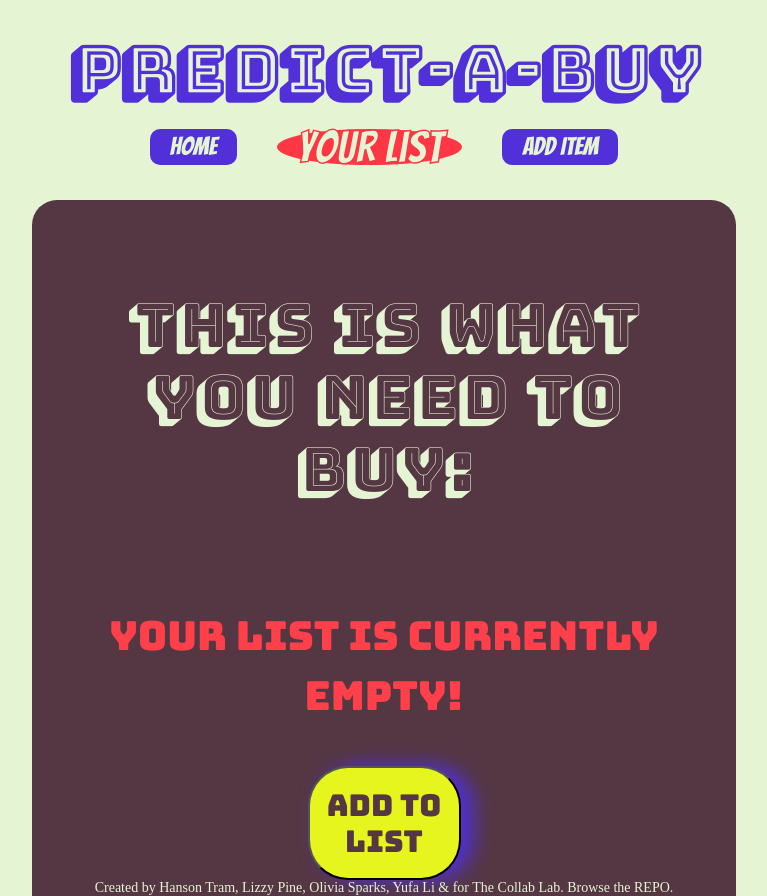
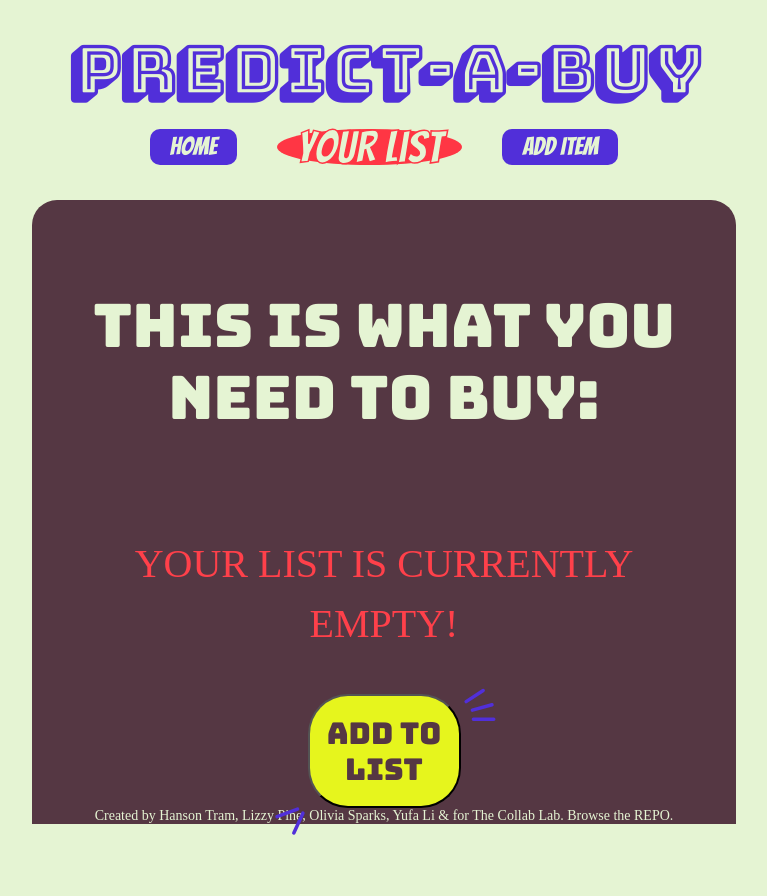
Before and after one commit to the-collab-lab/tcl-61-smart-shopping-list, a React (Vite) app: page /list in a window 1280 px wide. Shown: the whole page, without its empty margins (256-1023 px from the left). After the commit the page ends 843 px from the top, so only its background shows below. Built offline with nearby package versions, Linux system fonts and the light colour scheme; a web font is replaced by a local one.

Commit message:
refctored list view with no token to make it consistant with the rest of the styling and more accessible - not using CSS animations

```diff
--- a/src/sass/_list-vew.scss
+++ b/src/sass/_list-vew.scss
@@ -4,7 +4,7 @@
 	display: grid;
 	place-items: center;
 	.first-line {
-		font-family: $title-font;
+		font-family: $header-font;
 		color: $light-green;
 		font-weight: 400;
 		font-size: 60px;
@@ -12,7 +12,7 @@
 		text-align: center;
 	}
 	.second-line {
-		font-family: $header-font;
+		font-family: $body-font;
 		font-style: normal;
 		font-weight: 400px;
 		font-size: 40px;
@@ -22,11 +22,10 @@
 	}
 
 	.add-button {
+		position: relative;
 		transition: 0.5s ease-out;
 		width: 153px;
 		height: 114px;
-		left: 643px;
-		top: 732px;
 		background: $yellow;
 		border-radius: 40px;
 		font-family: $header-font;
@@ -36,30 +35,42 @@
 		line-height: 36px;
 		text-align: center;
 		color: $brown;
+		&::before {
+			position: absolute;
+			bottom: -37px;
+			left: -36px;
+			content: url('/img/before.svg');
+		}
+		&::after {
+			position: absolute;
+			top: -9px;
+			right: -38px;
+			content: url('/img/after.svg');
+		}
 	}
 
-	.add-button:hover {
-		cursor: pointer;
-		transform: rotate(-360deg);
-	}
+	// .add-button:hover {
+	// 	cursor: pointer;
+	// 	transform: rotate(-360deg);
+	// }
 
-	.add-button:active {
-		transform: scale(0.85);
-	}
+	// .add-button:active {
+	// 	transform: scale(0.85);
+	// }
 
-	.add-button {
-		animation: shadow-drop-right 0.4s linear both;
-	}
+	// .add-button {
+	// 	animation: shadow-drop-right 0.4s linear both;
+	// }
 
-	@keyframes shadow-drop-right {
-		0% {
-			box-shadow: 0 0 0 0 transparent;
-		}
+	// @keyframes shadow-drop-right {
+	// 	0% {
+	// 		box-shadow: 0 0 0 0 transparent;
+	// 	}
 
-		100% {
-			box-shadow: 12px 0 20px 0 $purple;
-		}
-	}
+	// 	100% {
+	// 		box-shadow: 12px 0 20px 0 $purple;
+	// 	}
+	// }
 }
 
 //list search view (with token) list.js
```
Also changed, not shown: public/img/after.svg (added), public/img/before.svg (added).
